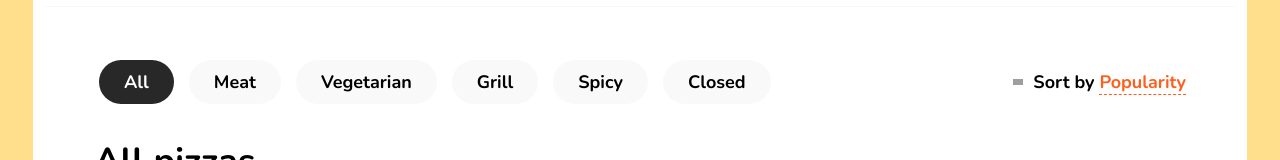
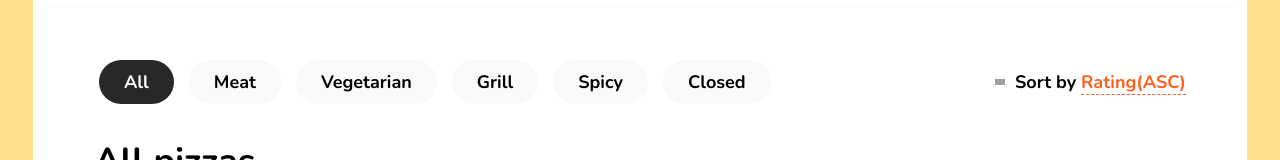
Before and after one commit to Freekson/React-Pizza, a React (Create React App) app: page / in a window 1280 px wide. Shown: the part 153-313 px from the top of the page. Built offline with nearby package versions, Linux system fonts and the light colour scheme; data requests are answered from the project's data file; grey boxes are pictures that could not be loaded.

Commit message:
add sorting by category btns and by popup

```diff
--- a/public/index.html
+++ b/public/index.html
@@ -14,7 +14,6 @@
       manifest.json provides metadata used when your web app is installed on a
       user's mobile device or desktop. See https://developers.google.com/web/fundamentals/web-app-manifest/
     -->
-    <link rel="manifest" href="%PUBLIC_URL%/manifest.json" />
     <link rel="preconnect" href="https://fonts.googleapis.com" />
     <link rel="preconnect" href="https://fonts.gstatic.com" crossorigin />
     <link
--- a/server/db.json
+++ b/server/db.json
@@ -7,7 +7,7 @@
       "types": [0, 1],
       "sizes": [26, 30, 40],
       "price": 38,
-      "category": 0,
+      "category": 1,
       "rating": 4
     },
     {
@@ -17,7 +17,7 @@
       "types": [0],
       "sizes": [26, 40],
       "price": 24,
-      "category": 0,
+      "category": 2,
       "rating": 6
     },
     {
@@ -27,7 +27,7 @@
       "types": [0],
       "sizes": [26, 40],
       "price": 29,
-      "category": 1,
+      "category": 3,
       "rating": 4
     },
     {
@@ -37,7 +37,7 @@
       "types": [1],
       "sizes": [26, 30, 40],
       "price": 27,
-      "category": 2,
+      "category": 1,
       "rating": 2
     },
     {
@@ -47,7 +47,7 @@
       "types": [0, 1],
       "sizes": [26, 30, 40],
       "price": 41,
-      "category": 3,
+      "category": 2,
       "rating": 8
     },
     {
@@ -57,8 +57,8 @@
       "types": [0],
       "sizes": [30, 40],
       "price": 50,
-      "category": 2,
-      "rating": 2
+      "category": 4,
+      "rating": 4
     },
     {
       "id": 6,
@@ -68,7 +68,7 @@
       "sizes": [26, 30, 40],
       "price": 37,
       "category": 1,
-      "rating": 9
+      "rating": 4
     },
     {
       "id": 7,
@@ -77,7 +77,7 @@
       "types": [0, 1],
       "sizes": [26, 30, 40],
       "price": 45,
-      "category": 4,
+      "category": 1,
       "rating": 10
     },
     {
@@ -97,7 +97,7 @@
       "types": [0, 1],
       "sizes": [26, 30, 40],
       "price": 28,
-      "category": 5,
+      "category": 2,
       "rating": 7
     }
   ]
--- a/src/components/Categories.jsx
+++ b/src/components/Categories.jsx
@@ -1,9 +1,7 @@
-import React, { useState } from "react";
+import React from "react";
 
-function Categories() {
+function Categories({ activeCategory, setActiveCategory }) {
   const categories = ["All", "Meat", "Vegetarian", "Grill", "Spicy", "Closed"];
-
-  const [activeIndex, setActiveIndex] = useState(0);
 
   return (
     <ul className="nav__list">
@@ -11,9 +9,9 @@ function Categories() {
         return (
           <li
             key={index}
-            className={activeIndex === index ? "active" : undefined}
+            className={activeCategory === index ? "active" : undefined}
             onClick={() => {
-              setActiveIndex(index);
+              setActiveCategory(index);
             }}
           >
             {item}
--- a/src/components/Sort.jsx
+++ b/src/components/Sort.jsx
@@ -1,10 +1,16 @@
 import React, { useState } from "react";
 
-function Sort() {
-  const list = ["Popularity", "Price", "Alphabet"];
+function Sort({ activeSort, setActiveSort }) {
+  const list = [
+    { name: "Rating(ASC)", sortProperty: "rating" },
+    { name: "Rating(DESC)", sortProperty: "rating&_order=desc" },
+    { name: "Price(ASC)", sortProperty: "price" },
+    { name: "Price(DESC)", sortProperty: "price&_order=desc" },
+    { name: "Alphabet(ASC)", sortProperty: "title" },
+    { name: "Alphabet(DESC)", sortProperty: "title&_order=desc" },
+  ];
 
   const [open, setOpen] = useState(false);
-  const [activeSort, setActiveSort] = useState(0);
 
   return (
     <div className="nav__sort active">
@@ -14,7 +20,7 @@ function Sort() {
         className={open ? "active-arrow" : "arrow"}
       />
       <p>
-        Sort by <span onClick={() => setOpen(!open)}>{list[activeSort]}</span>
+        Sort by <span onClick={() => setOpen(!open)}>{activeSort.name}</span>
       </p>
       {open && (
         <ul className="nav__menu nav__menu_active">
@@ -23,16 +29,16 @@ function Sort() {
               <li
                 key={index}
                 onClick={() => {
-                  setActiveSort(index);
+                  setActiveSort(item);
                   setOpen(false);
                 }}
                 className={
-                  activeSort === index
+                  activeSort.sortProperty === item.sortProperty
                     ? "menu__item menu__item_active"
                     : "menu__item"
                 }
               >
-                {item}
+                {item.name}
               </li>
             );
           })}
--- a/src/pages/Home.jsx
+++ b/src/pages/Home.jsx
@@ -9,29 +9,43 @@ import PizzaSkeleton from "../components/PizzaBlock/PizzaSkeleton";
 export default function Home() {
   const [items, setItems] = useState([]);
   const [isLoading, setIsLoading] = useState(true);
+  const [activeSort, setActiveSort] = useState({
+    name: "Rating(ASC)",
+    sortProperty: "rating",
+  });
+  const [activeCategory, setActiveCategory] = useState(0);
 
   useEffect(() => {
     async function fetchData() {
+      setIsLoading(true);
       try {
         const [pizzas] = await Promise.all([
-          axios.get("http://localhost:3001/pizzas"),
+          axios.get(
+            `http://localhost:3001/pizzas?${
+              activeCategory > 0 ? `category=${activeCategory}` : ""
+            }&_sort=${activeSort.sortProperty}`
+          ),
         ]);
         setItems(pizzas.data);
         setIsLoading(false);
         window.scrollTo(0, 0);
+        console.log(activeSort.sortProperty);
       } catch (err) {
         console.log(err);
         alert("Error while data loading");
       }
     }
     fetchData();
-  }, []);
+  }, [activeCategory, activeSort]);
 
   return (
     <>
       <nav className="nav">
-        <Categories />
-        <Sort />
+        <Categories
+          activeCategory={activeCategory}
+          setActiveCategory={setActiveCategory}
+        />
+        <Sort activeSort={activeSort} setActiveSort={setActiveSort} />
       </nav>
       <h3>All pizzas</h3>
       <section className="pizza">
--- a/src/scss/main.scss
+++ b/src/scss/main.scss
@@ -164,8 +164,7 @@ body {
         display: flex;
         flex-direction: column;
         justify-content: center;
-        height: 136px;
-        width: 132px;
+        width: 200px;
         top: 50px;
         right: 0;
         background-color: white;
```
